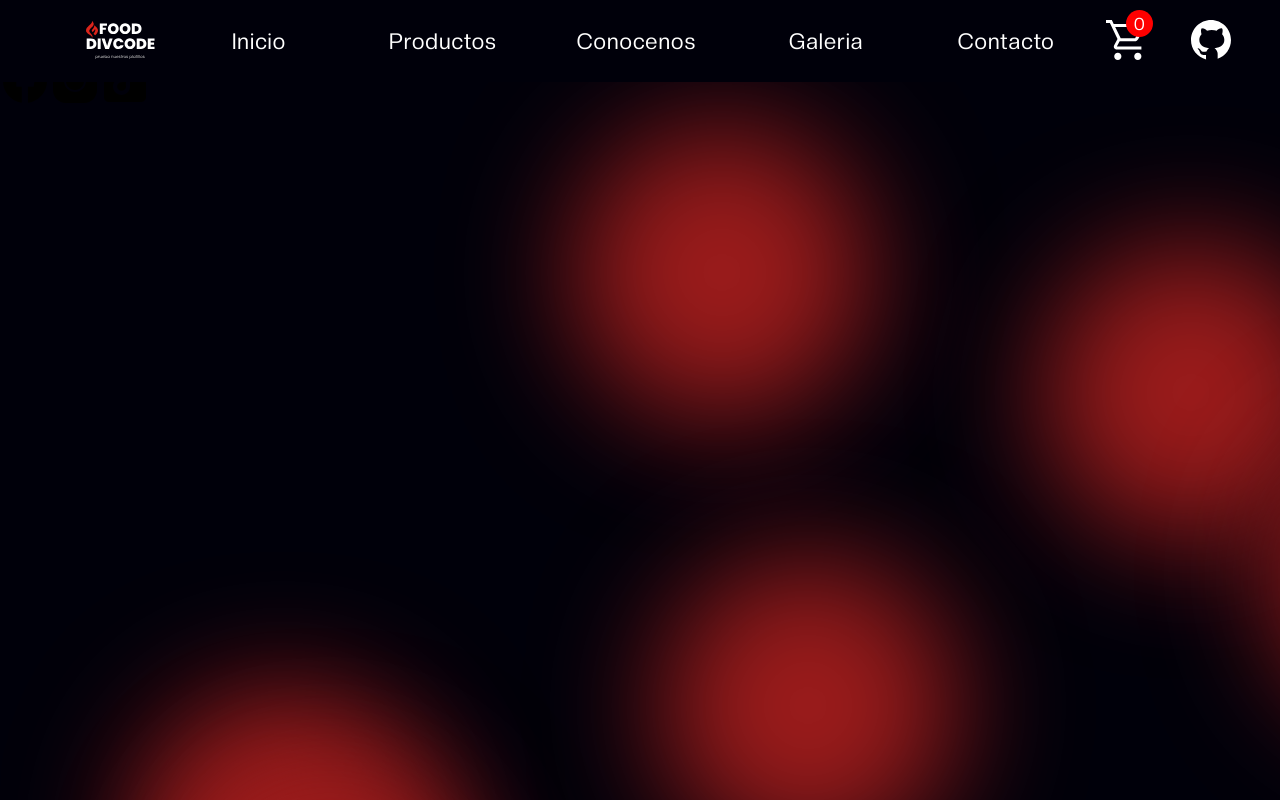
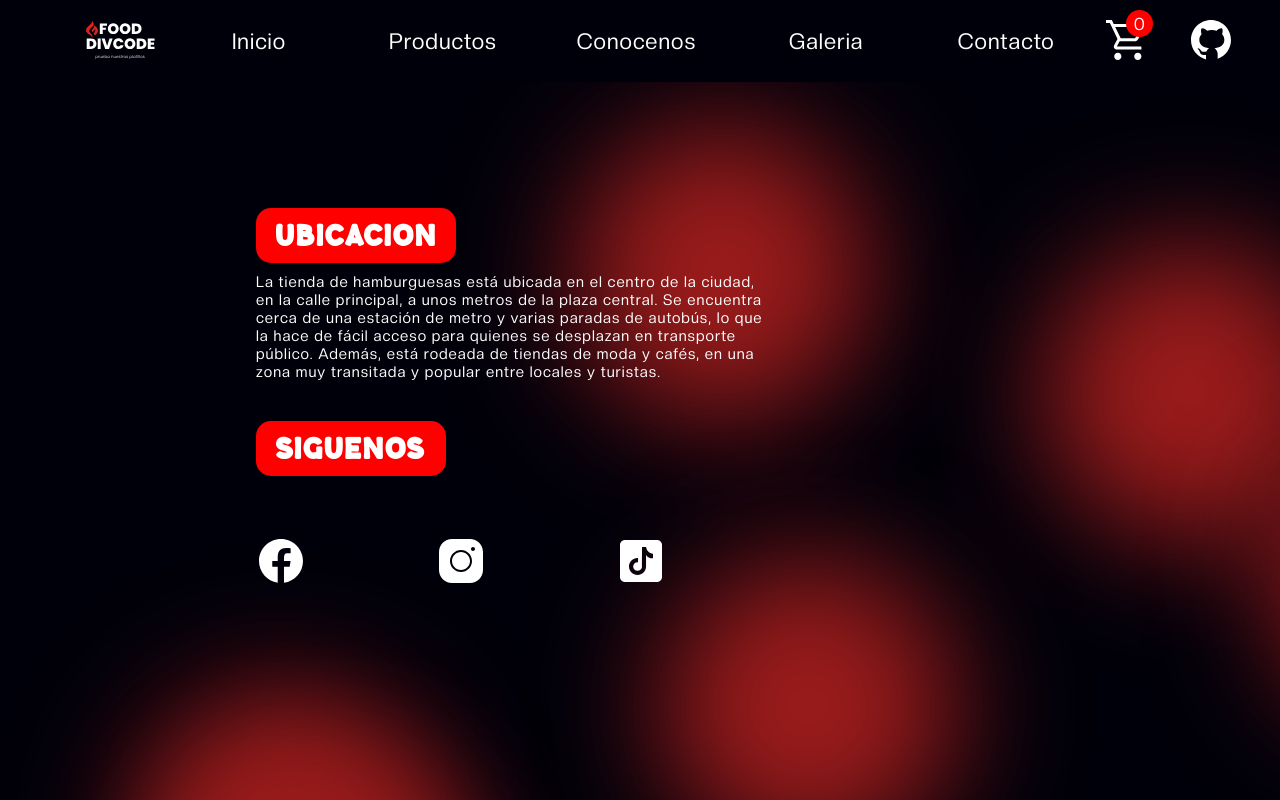
Before and after one commit to EnriqueHM31/tienda-hamburguesas, a React (Vite) app: page /contacto in a window 1280 px wide. Built offline with nearby package versions, Linux system fonts and the light colour scheme.

Commit message:
Estilos para el apartado de ubicacion y Siguenos

```diff
--- a/src/assets/app.css
+++ b/src/assets/app.css
@@ -822,7 +822,102 @@ body {
     transform: translate(-50%, -50%) scale(1.4);
 }
 
+/*SECCION CONTACTO */
 
+.seccion-contacto {
+    display: flex;
+    align-items: center;
+    justify-content: center;
+    min-height: 100dvh;
+    width: 100%;
+    max-width: 80%;
+    overflow: hidden;
+}
+
+.contenido-contacto {
+    width: 50%;
+    display: flex;
+    flex-direction: column;
+    gap: 4rem;
+}
+
+.ubicacion {
+    display: flex;
+    flex-direction: column;
+    gap: 1rem;
+}
+
+.ubicacion h2 {
+    font-size: clamp(1.2rem, 4vw, 3rem);
+    font-weight: bold;
+    padding: 1rem 2rem;
+    border-radius: 1.5rem;
+    background: var(--rojo);
+    color: var(--blanco);
+    width: fit-content;
+}
+
+.ubicacion p {
+    font-size: clamp(1rem, 4vw, 1.5rem);
+}
+
+.siguenos {
+    display: flex;
+    flex-direction: column;
+    gap: 6rem;
+}
+
+.siguenos h2 {
+    font-size: clamp(1.2rem, 4vw, 3rem);
+    font-weight: bold;
+    padding: 1rem 2rem;
+    border-radius: 1.5rem;
+    background: var(--rojo);
+    color: var(--blanco);
+    width: fit-content;
+}
+
+.redes-sociales {
+    display: flex;
+    align-items: center;
+    justify-content: space-between;
+    width: 80%;
+}
+
+.redes-sociales a {
+    fill: var(--blanco);
+    border-bottom: .5rem solid transparent;
+    position: relative;
+    transition: fill .6s, border-bottom .6s, transform .6s;
+}
+
+.redes-sociales a:hover {
+    border-bottom: .5rem solid var(--blanco);
+    transform: translateY(-2rem);
+}
+
+.redes-sociales a::after {
+    content: 'Siguenos';
+    font-size: clamp(1rem, 4vw, 1.5rem);
+    position: absolute;
+    display: grid;
+    place-content: center;
+    top: -2.5rem;
+    left: 0;
+    opacity: 0;
+    width: 200%;
+    height: auto;
+    padding: 1rem 2rem;
+    border-radius: 2rem;
+    background-color: red;
+    color: var(--blanco);
+    transition: left .6s, opacity .6s;
+}
+
+.redes-sociales a:hover::after {
+    left: 5rem;
+    opacity: 1;
+}
 
 /* CARRITO DE COMPRAS */
 
```
